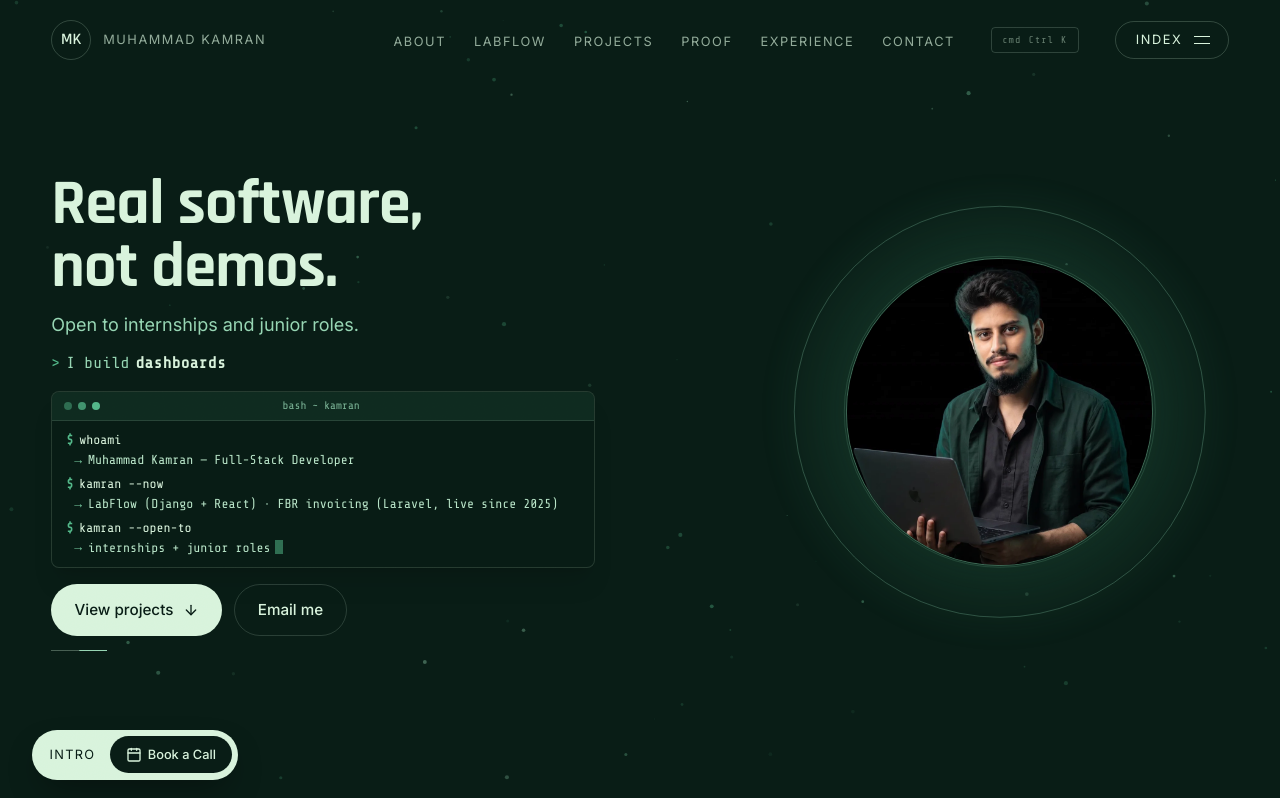
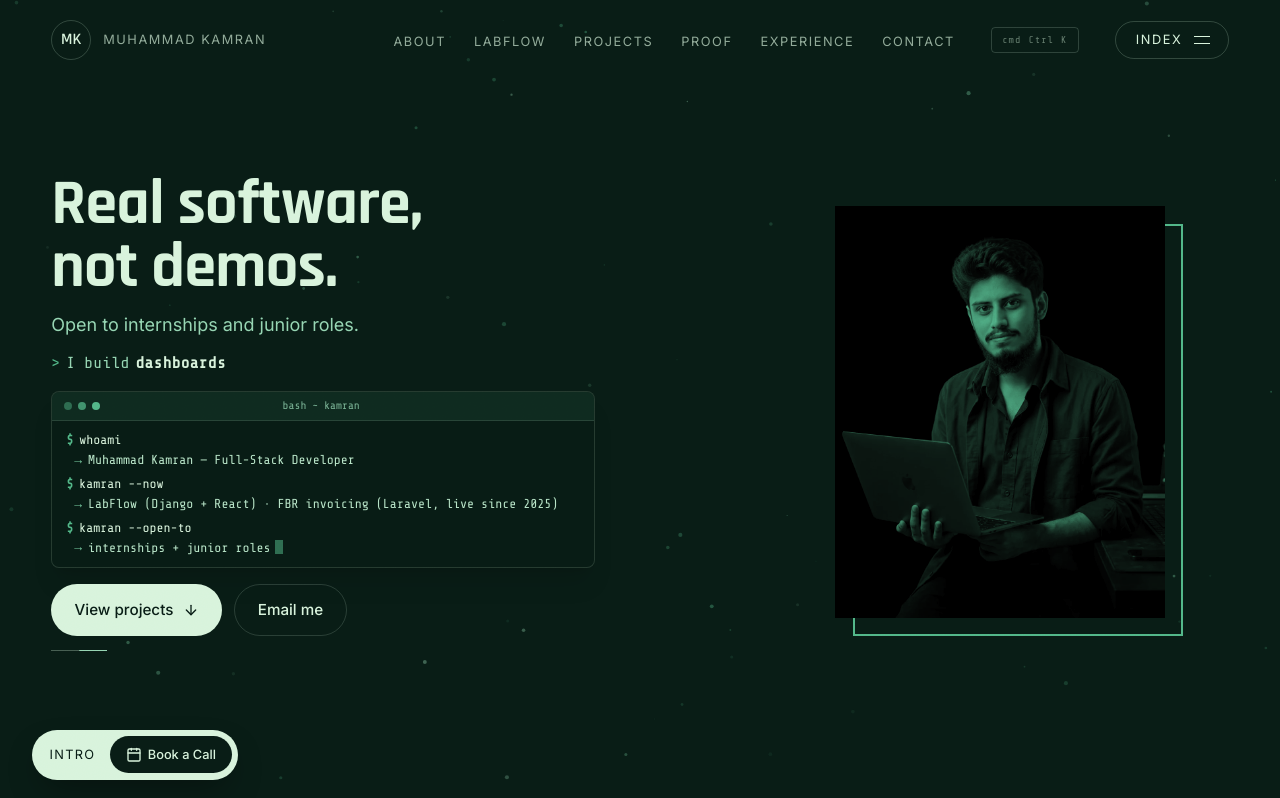
Before and after one commit to kamrandebugging/Portfolio, a React (Vite) app: page / in a window 1280 px wide. Shown: the top 798 px of the page. Built offline with nearby package versions, Linux system fonts and the light colour scheme.

Commit message:
Hero portrait: Rank-1 duotone treatment (green multiply blend, offset frame, hover reveal); remove ring+glow

```diff
--- a/src/components/Hero.tsx
+++ b/src/components/Hero.tsx
@@ -340,8 +340,7 @@ export const Hero: React.FC = () => {
         </div>
 
         <div className="hero-portrait" data-portrait>
-          <div className="hero-glow" aria-hidden="true" />
-          <div className="hero-ring" aria-hidden="true" />
+          <figure className="portrait-duotone">
             <img
               src={personal.heroImage}
               alt={personal.heroImageAlt}
@@ -349,6 +348,7 @@ export const Hero: React.FC = () => {
               height={1500}
               fetchPriority="high"
             />
+          </figure>
         </div>
       </div>
     </section>
--- a/src/styles/scenes.css
+++ b/src/styles/scenes.css
@@ -132,56 +132,53 @@
   min-height: 0;
   height: 100%;
 }
-.hero-portrait img {
+/* Rank-1 anti-slop portrait treatment: brand duotone (Brittany Chiang v4
+   pattern). Grayscale photo multiply-blended over the green accent, deepened
+   toward the page bg with a screen overlay; 2px offset frame slides on hover.
+   Hover/focus reveals the full-color photo. No circle, no glow, no rings. */
+.portrait-duotone {
   position: relative;
   z-index: 2;
-  width: min(24rem, 67%);
-  aspect-ratio: 1;
+  width: min(21rem, 72%);
+  aspect-ratio: 4 / 5;
+  margin: 0;
+  background: var(--color-leaf);
+  transform: translateY(calc(var(--cover, 0) * 4svh));
+}
+.portrait-duotone img {
+  display: block;
+  width: 100%;
+  height: 100%;
   object-fit: cover;
-  object-position: 50% 25%;
-  border-radius: 9999px;
-  border: 1px solid rgb(149 213 178 / 0.35);
-  transform: translateY(calc(var(--cover, 0) * 4svh));
-}
-.hero-ring {
-  position: absolute;
-  top: 50%;
-  left: 50%;
-  width: min(32rem, 90%);
-  aspect-ratio: 1;
-  translate: -50% -50%;
-  border-radius: 9999px;
-  border: 1px solid rgb(149 213 178 / 0.28);
-  rotate: calc(var(--cover, 0) * 90deg);
-}
-.hero-ring::before,
-.hero-ring::after {
-  content: '';
-  position: absolute;
-  inset: 12%;
-  border-radius: inherit;
-  border: 1px solid rgb(149 213 178 / 0.18);
-}
-.hero-ring::after {
-  inset: 26%;
-  border-color: rgb(149 213 178 / 0.12);
-}
-.hero-glow {
-  position: absolute;
-  top: 50%;
-  left: 50%;
-  width: min(38rem, 105%);
-  aspect-ratio: 1;
-  translate: -50% -50%;
-  border-radius: 9999px;
-  background: radial-gradient(
-    circle,
-    rgb(82 183 136 / 0.42) 0%,
-    rgb(45 106 79 / 0.28) 38%,
-    transparent 68%
-  );
-  filter: blur(8px);
-  z-index: 1;
+  object-position: 50% 22%;
+  filter: grayscale(1) contrast(1.05);
+  mix-blend-mode: multiply;
+}
+.portrait-duotone::before {
+  content: "";
+  position: absolute;
+  inset: 0;
+  background: #081c15;
+  mix-blend-mode: screen;
+  pointer-events: none;
+}
+.portrait-duotone::after {
+  content: "";
+  position: absolute;
+  inset: 0;
+  z-index: -1;
+  border: 2px solid var(--color-leaf);
+  transform: translate(18px, 18px);
+  transition: transform 0.25s ease;
+}
+.portrait-duotone:hover img,
+.portrait-duotone:focus-within img {
+  filter: none;
+  mix-blend-mode: normal;
+}
+.portrait-duotone:hover::after,
+.portrait-duotone:focus-within::after {
+  transform: translate(10px, 10px);
 }
 .scroll-cue {
   position: relative;
@@ -250,20 +247,9 @@
     align-items: center;
     justify-content: center;
   }
-  .hero-portrait img {
-    width: min(15rem, 60%);
-    aspect-ratio: 1;
-    object-fit: cover;
-    object-position: 50% 25%;
-    border-radius: 9999px;
-    border: 1px solid rgb(149 213 178 / 0.35);
+  .portrait-duotone {
+    width: min(15rem, 62%);
     transform: none;
-  }
-  .hero-ring {
-    width: min(20rem, 80%);
-  }
-  .hero-glow {
-    width: min(22rem, 88%);
   }
   .hero-terminal-wrap {
     order: 3;
@@ -277,7 +263,7 @@
 
 /* Reduced motion (device setting or the menu toggle): one static layout. */
 html[data-motion='reduced'] .hero-copy,
-html[data-motion='reduced'] .hero-portrait img {
+html[data-motion='reduced'] .portrait-duotone {
   transform: none;
   opacity: 1;
 }
@@ -288,9 +274,6 @@ html[data-motion='reduced'] .hero-portrait img {
     gap: 1.5rem;
     padding-top: 5.5rem;
     padding-bottom: 3.5rem;
-  }
-  .hero-portrait img {
-    max-height: min(55svh, 28rem);
   }
 }
 
```
Lines whose indentation alone changed are shown as unchanged.
